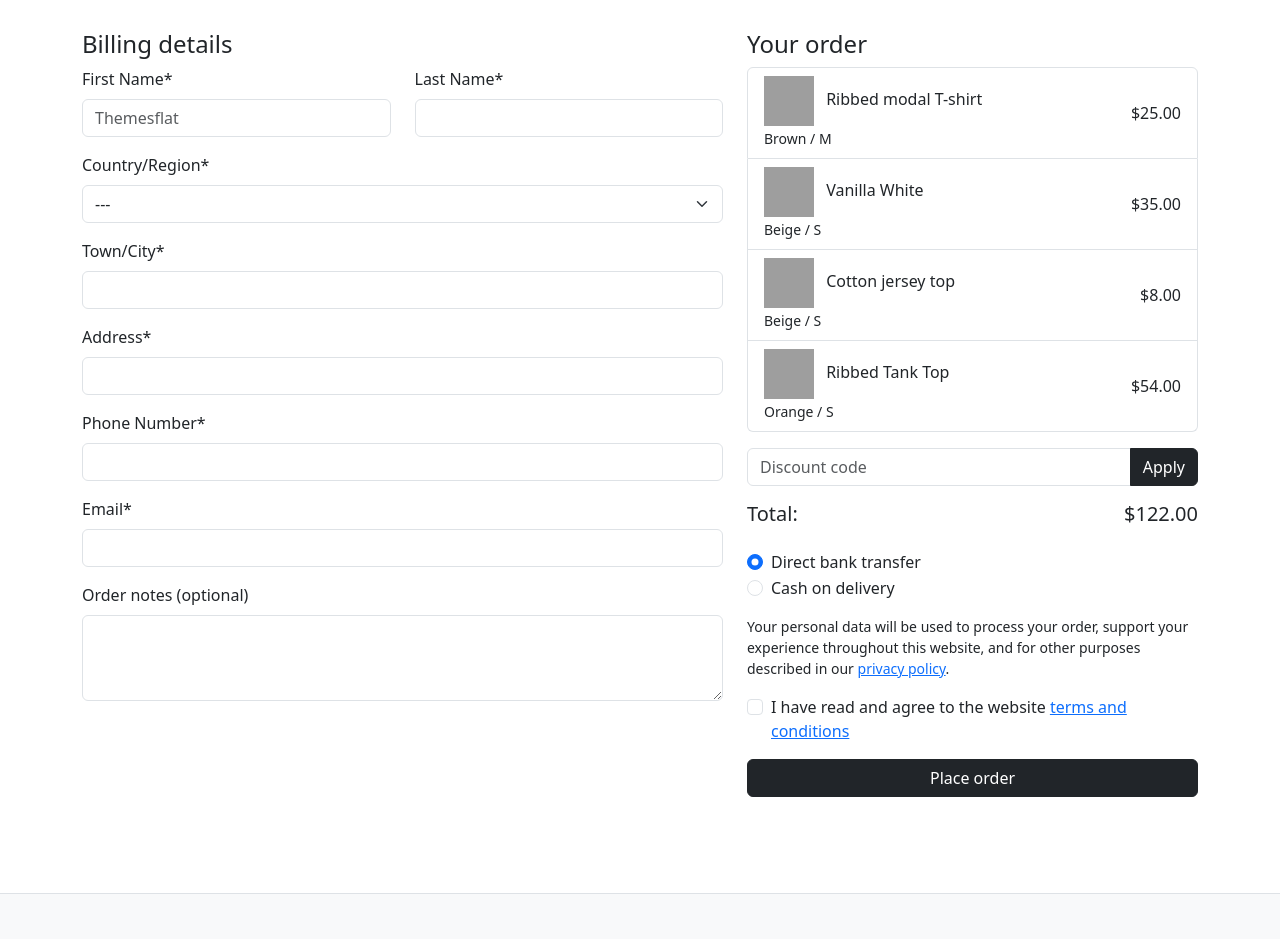
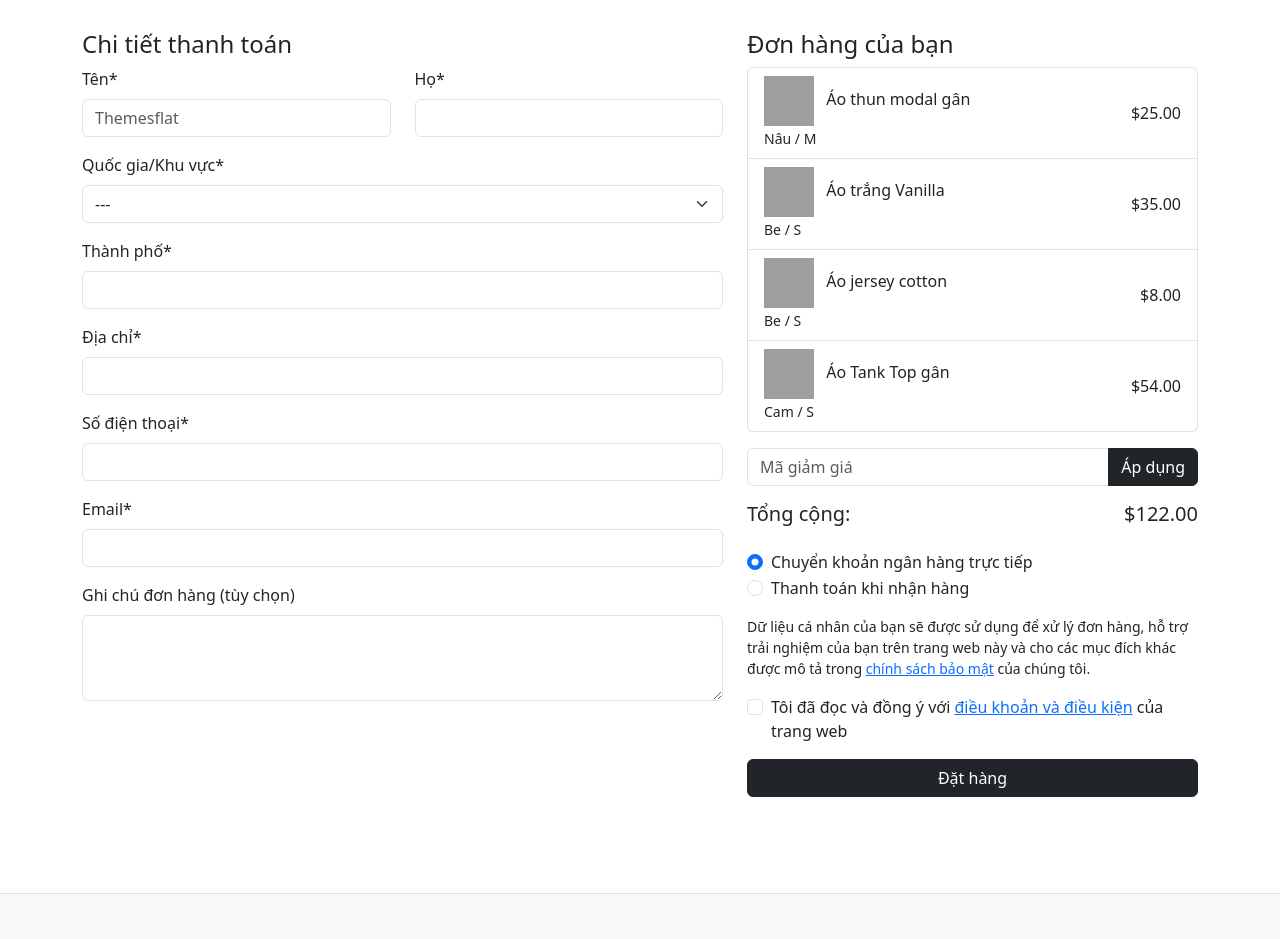
Before and after one commit to nvhbmt/n9-htcnweb, a plain HTML site: page payment.html in a window 1280 px wide. Shown: the part 192-1131 px from the top of the page. Drawn offline with nearby package versions, Linux system fonts and the light colour scheme; grey boxes are pictures that could not be loaded.

Commit message:
feat: update payment and product details pages with Vietnamese localization

```diff
--- a/payment.html
+++ b/payment.html
@@ -98,40 +98,40 @@
     <!-- content -->
     <!-- Carousel -->
     <div class="container py-5">
-        <h2 class="text-center mb-5">Check Out</h2>
+        <h2 class="text-center mb-5">Thanh Toán</h2>
         <div class="row">
-            <!-- Billing Details -->
+            <!-- Thông Tin Thanh Toán -->
             <div class="col-md-7">
-                <h4>Billing details</h4>
+                <h4>Chi tiết thanh toán</h4>
                 <form>
                     <div class="row mb-3">
                         <div class="col">
-                            <label for="firstName" class="form-label">First Name*</label>
+                            <label for="firstName" class="form-label">Tên*</label>
                             <input type="text" class="form-control" id="firstName" placeholder="Themesflat">
                         </div>
                         <div class="col">
-                            <label for="lastName" class="form-label">Last Name*</label>
+                            <label for="lastName" class="form-label">Họ*</label>
                             <input type="text" class="form-control" id="lastName">
                         </div>
                     </div>
                     <div class="mb-3">
-                        <label for="country" class="form-label">Country/Region*</label>
+                        <label for="country" class="form-label">Quốc gia/Khu vực*</label>
                         <select class="form-select" id="country">
                             <option value="">---</option>
-                            <option value="vn">Vietnam</option>
-                            <option value="us">United States</option>
+                            <option value="vn">Việt Nam</option>
+                            <option value="us">Hoa Kỳ</option>
                         </select>
                     </div>
                     <div class="mb-3">
-                        <label for="city" class="form-label">Town/City*</label>
+                        <label for="city" class="form-label">Thành phố*</label>
                         <input type="text" class="form-control" id="city">
                     </div>
                     <div class="mb-3">
-                        <label for="address" class="form-label">Address*</label>
+                        <label for="address" class="form-label">Địa chỉ*</label>
                         <input type="text" class="form-control" id="address">
                     </div>
                     <div class="mb-3">
-                        <label for="phone" class="form-label">Phone Number*</label>
+                        <label for="phone" class="form-label">Số điện thoại*</label>
                         <input type="text" class="form-control" id="phone">
                     </div>
                     <div class="mb-3">
@@ -139,21 +139,21 @@
                         <input type="email" class="form-control" id="email">
                     </div>
                     <div class="mb-3">
-                        <label for="notes" class="form-label">Order notes (optional)</label>
+                        <label for="notes" class="form-label">Ghi chú đơn hàng (tùy chọn)</label>
                         <textarea class="form-control" id="notes" rows="3"></textarea>
                     </div>
                 </form>
             </div>
 
-            <!-- Your Order -->
+            <!-- Đơn Hàng Của Bạn -->
             <div class="col-md-5">
-                <h4>Your order</h4>
+                <h4>Đơn hàng của bạn</h4>
                 <ul class="list-group mb-3">
                     <li class="list-group-item d-flex justify-content-between align-items-center">
                         <div>
                             <img src="https://themesflat.co/html/ecomus/images/products/purple.jpg"
                                 style=" width: 50px; height: 50px; object-fit: cover;" class="me-2" alt="item">
-                            Ribbed modal T-shirt <br><small>Brown / M</small>
+                            Áo thun modal gân <br><small>Nâu / M</small>
                         </div>
                         <span>$25.00</span>
                     </li>
@@ -161,7 +161,7 @@
                         <div>
                             <img src="https://themesflat.co/html/ecomus/images/products/purple.jpg"
                                 style=" width: 50px; height: 50px; object-fit: cover;" class="me-2" alt="item">
-                            Vanilla White <br><small>Beige / S</small>
+                            Áo trắng Vanilla <br><small>Be / S</small>
                         </div>
                         <span>$35.00</span>
                     </li>
@@ -169,7 +169,7 @@
                         <div>
                             <img src="https://themesflat.co/html/ecomus/images/products/purple.jpg"
                                 style=" width: 50px; height: 50px; object-fit: cover;" class="me-2" alt="item">
-                            Cotton jersey top <br><small>Beige / S</small>
+                            Áo jersey cotton <br><small>Be / S</small>
                         </div>
                         <span>$8.00</span>
                     </li>
@@ -177,46 +177,46 @@
                         <div>
                             <img src="https://themesflat.co/html/ecomus/images/products/purple.jpg"
                                 style=" width: 50px; height: 50px; object-fit: cover;" class="me-2" alt="item">
-                            Ribbed Tank Top <br><small>Orange / S</small>
+                            Áo Tank Top gân <br><small>Cam / S</small>
                         </div>
                         <span>$54.00</span>
                     </li>
                 </ul>
 
                 <div class="input-group mb-3">
-                    <input type="text" class="form-control" placeholder="Discount code">
-                    <button class="btn btn-dark">Apply</button>
+                    <input type="text" class="form-control" placeholder="Mã giảm giá">
+                    <button class="btn btn-dark">Áp dụng</button>
                 </div>
 
-                <h5>Total: <span class="float-end">$122.00</span></h5>
+                <h5>Tổng cộng: <span class="float-end">$122.00</span></h5>
 
                 <div class="form-check mt-4">
                     <input class="form-check-input" type="radio" name="payment" id="bankTransfer" checked>
                     <label class="form-check-label" for="bankTransfer">
-                        Direct bank transfer
+                        Chuyển khoản ngân hàng trực tiếp
                     </label>
                 </div>
                 <div class="form-check">
                     <input class="form-check-input" type="radio" name="payment" id="cod">
                     <label class="form-check-label" for="cod">
-                        Cash on delivery
+                        Thanh toán khi nhận hàng
                     </label>
                 </div>
 
                 <p class="mt-3 small">
-                    Your personal data will be used to process your order, support your experience throughout this
-                    website, and for other purposes described in our
-                    <a href="#">privacy policy</a>.
+                    Dữ liệu cá nhân của bạn sẽ được sử dụng để xử lý đơn hàng, hỗ trợ trải nghiệm của bạn trên trang web
+                    này và cho các mục đích khác được mô tả trong
+                    <a href="#">chính sách bảo mật</a> của chúng tôi.
                 </p>
 
                 <div class="form-check mb-3">
                     <input class="form-check-input" type="checkbox" id="terms">
                     <label class="form-check-label" for="terms">
-                        I have read and agree to the website <a href="#">terms and conditions</a>
+                        Tôi đã đọc và đồng ý với <a href="#">điều khoản và điều kiện</a> của trang web
                     </label>
                 </div>
 
-                <button class="btn btn-dark w-100">Place order</button>
+                <button class="btn btn-dark w-100">Đặt hàng</button>
             </div>
         </div>
     </div>
```
Also changed, not shown: productDetails.html (+1 -1 lines), products.html (+13 -11 lines).
